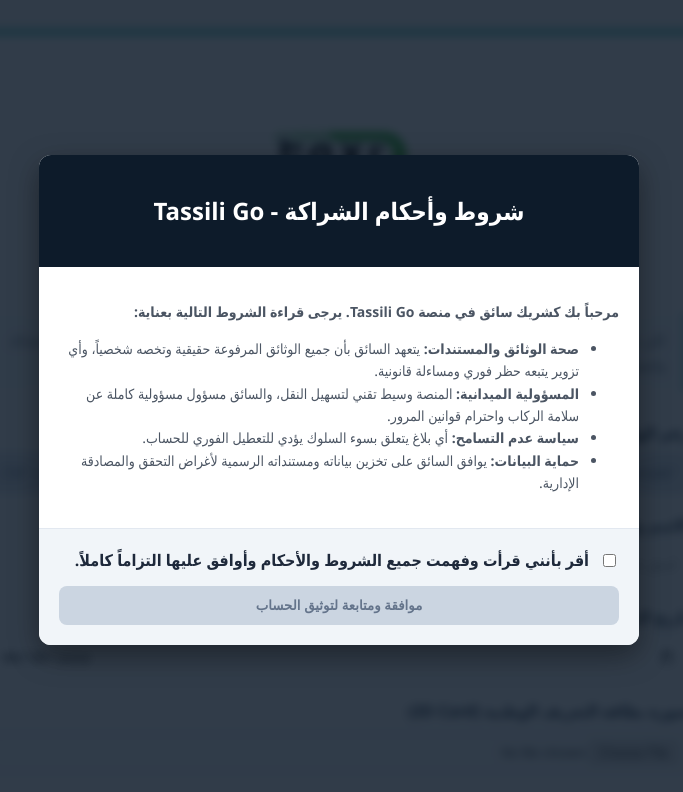
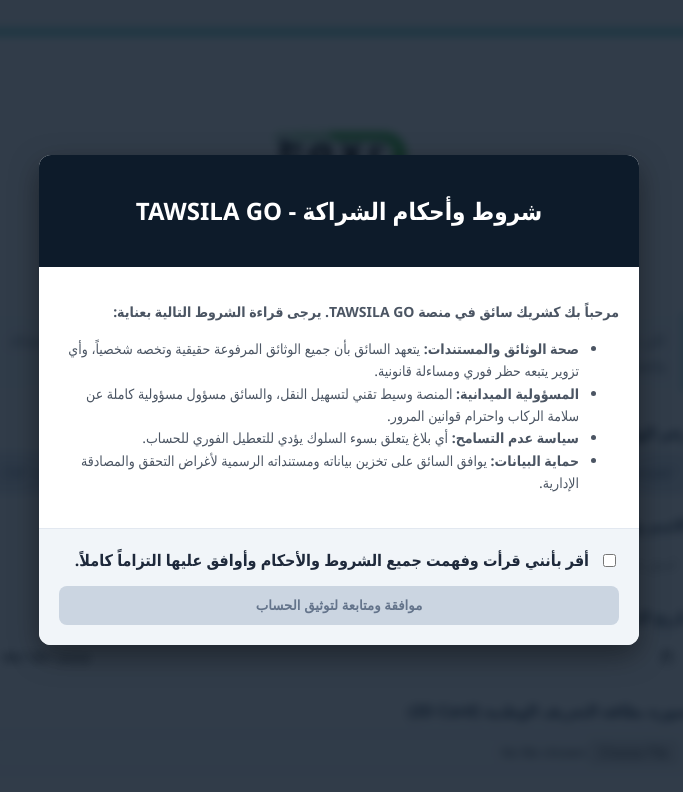
Before and after one commit to univtam11info-hash/tassiligo, a website: page driverdash.html in a window 1280 px wide. Shown: the top 792 px of the page, without its empty margins (301-984 px from the left). Drawn offline with Linux system fonts and the light colour scheme; no server answers; sample sign-in values are in the browser's storage.

Commit message:
Update driverdash.html

```diff
--- a/driverdash.html
+++ b/driverdash.html
@@ -3,7 +3,7 @@
 <head>
     <meta charset="UTF-8">
     <meta name="viewport" content="width=device-width, initial-scale=1.0">
-    <title>Tassili Go - توثيق حساب السائق</title>
+    <title>TAWSILA GO - توثيق حساب السائق</title>
     <!-- استدعاء Firebase SDKs (الإصدار المتوافق مع الكود الخاص بك) -->
     <script src="https://www.gstatic.com/firebasejs/9.22.0/firebase-app-compat.js"></script>
     <script src="https://www.gstatic.com/firebasejs/9.22.0/firebase-auth-compat.js"></script>
@@ -228,10 +228,10 @@
     <div id="termsModal" class="terms-overlay" style="display: none;">
         <div class="terms-box">
             <div class="terms-header">
-                <h2>شروط وأحكام الشراكة - Tassili Go</h2>
+                <h2>شروط وأحكام الشراكة - TAWSILA GO</h2>
             </div>
             <div class="terms-body">
-                <p><strong>مرحباً بك كشريك سائق في منصة Tassili Go. يرجى قراءة الشروط التالية بعناية:</strong></p>
+                <p><strong>مرحباً بك كشريك سائق في منصة TAWSILA GO. يرجى قراءة الشروط التالية بعناية:</strong></p>
                 <ul>
                     <li><strong>صحة الوثائق والمستندات:</strong> يتعهد السائق بأن جميع الوثائق المرفوعة حقيقية وتخصه شخصياً، وأي تزوير يتبعه حظر فوري ومساءلة قانونية.</li>
                     <li><strong>المسؤولية الميدانية:</strong> المنصة وسيط تقني لتسهيل النقل، والسائق مسؤول مسؤولية كاملة عن سلامة الركاب واحترام قوانين المرور.</li>
```
